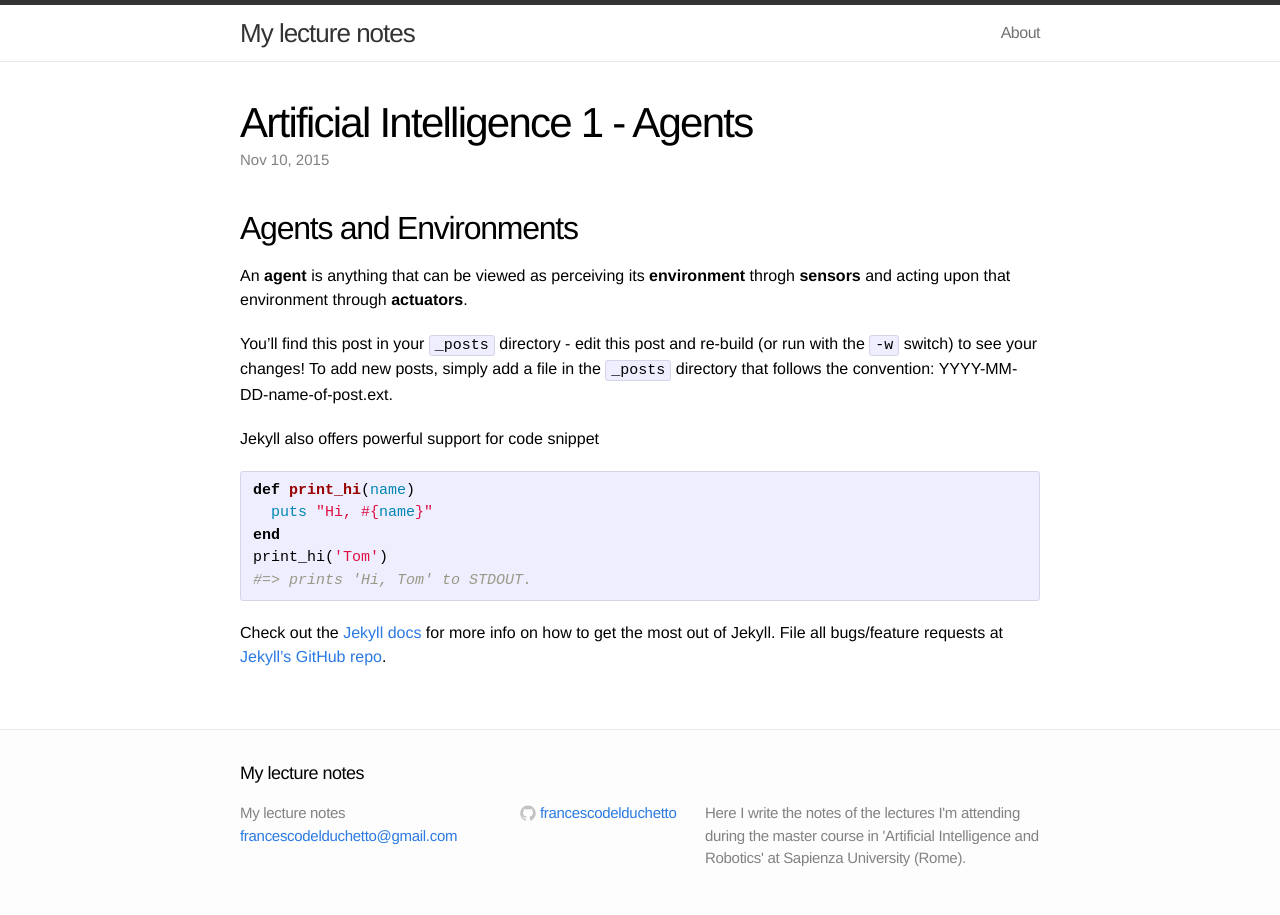
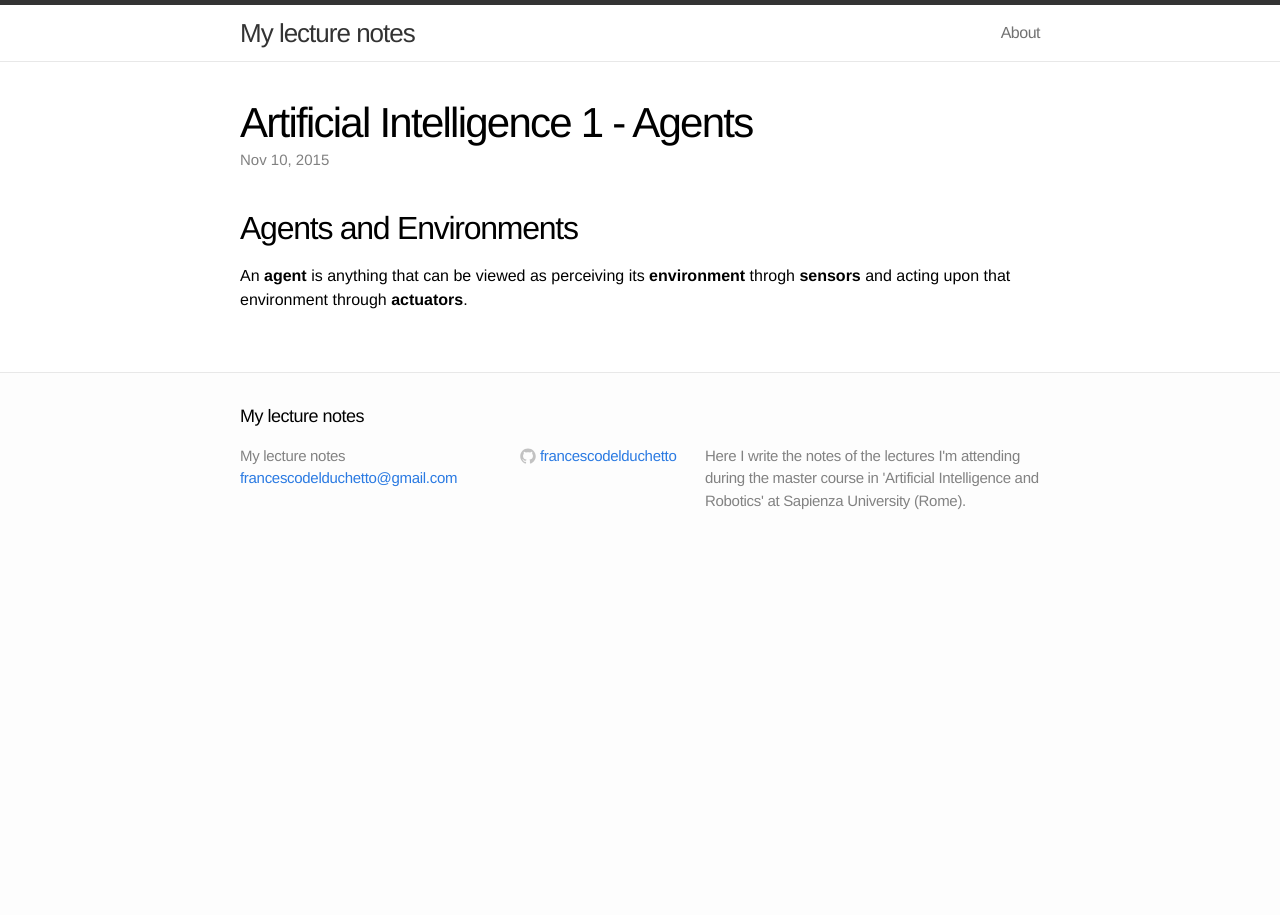
Before and after one commit to francescodelduchetto/lectureNotes, a Jekyll site: the page built from _posts/2015-11-10-aiml1.markdown, in a window 1280 px wide. Built offline with Jekyll 4.4.1, drawn with Linux system fonts in a browser that asks for light colours.

Commit message:
modified aiml1

```diff
--- a/_posts/2015-11-10-aiml1.markdown
+++ b/_posts/2015-11-10-aiml1.markdown
@@ -8,24 +8,3 @@
 -----------------------
 An **agent** is anything that can be viewed as perceiving its **environment**
 throgh **sensors** and acting upon that environment through **actuators**.
-
-
-
-
-You'll find this post in your `_posts` directory - edit this post and re-build (or run with the `-w` switch) to see your changes!
-To add new posts, simply add a file in the `_posts` directory that follows the convention: YYYY-MM-DD-name-of-post.ext.
-
-Jekyll also offers powerful support for code snippet
-
-{% highlight ruby %}
-def print_hi(name)
-  puts "Hi, #{name}"
-end
-print_hi('Tom')
-#=> prints 'Hi, Tom' to STDOUT.
-{% endhighlight %}
-
-Check out the [Jekyll docs][jekyll] for more info on how to get the most out of Jekyll. File all bugs/feature requests at [Jekyll's GitHub repo][jekyll-gh].
-
-[jekyll-gh]: https://github.com/jekyll/jekyll
-[jekyll]:    http://jekyllrb.com
```
